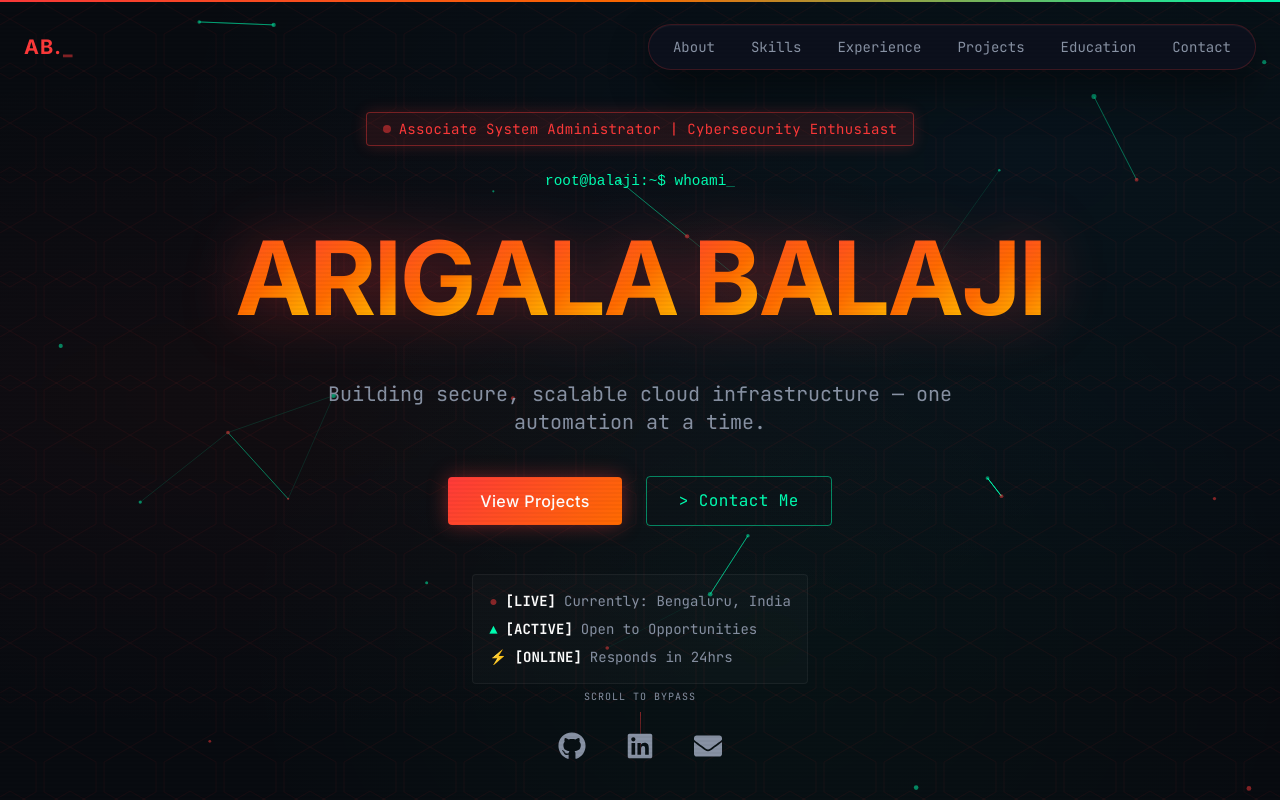
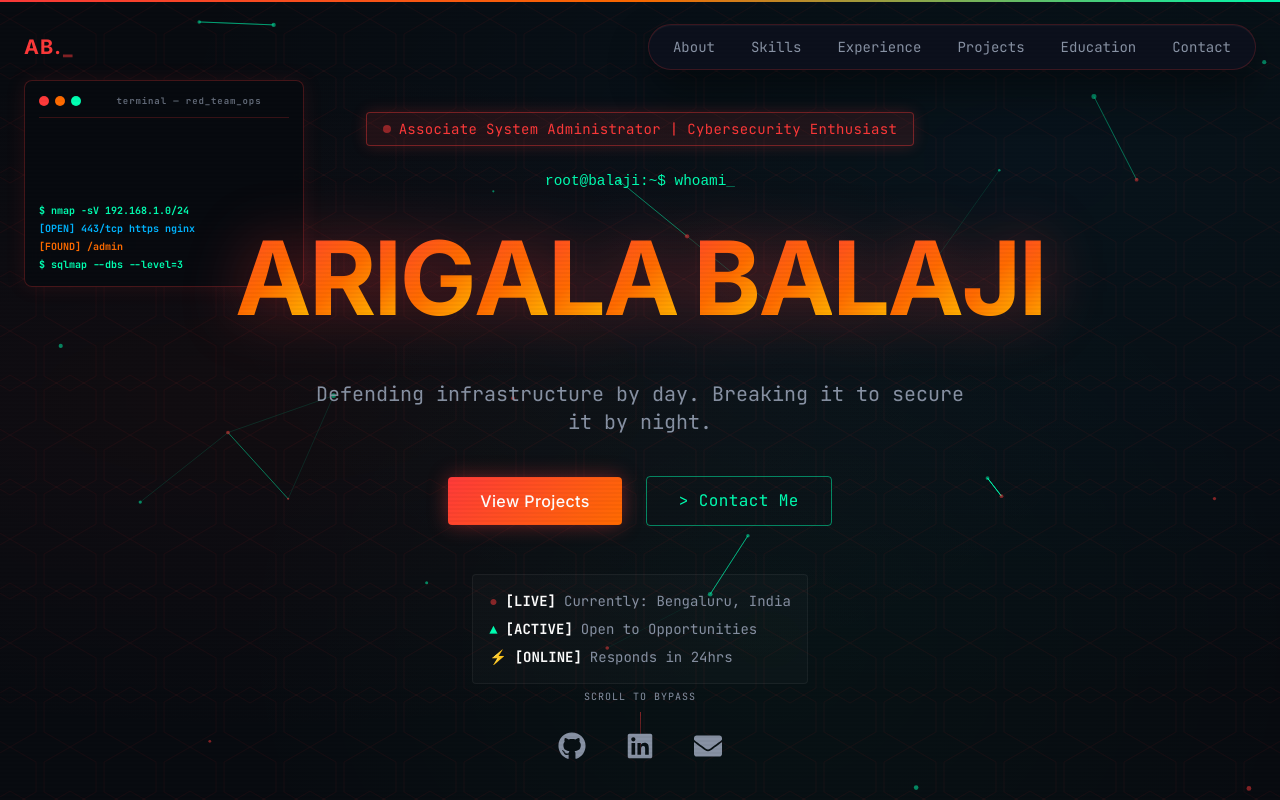
Before and after one commit to balaji8331/Portfolio, a React (Vite) app: page / in a window 1280 px wide. Shown: the top 800 px of the page. Built offline with nearby package versions, Linux system fonts and the light colour scheme.

Commit message:
Add AnimatedTerminal widget to Hero and fix @theme CSS linting warning

```diff
--- a/src/components/sections/Hero.tsx
+++ b/src/components/sections/Hero.tsx
@@ -5,6 +5,89 @@ import { loadSlim } from '@tsparticles/slim';
 import { tsParticles } from '@tsparticles/engine';
 import { FaGithub as Github, FaLinkedin as Linkedin, FaEnvelope as Mail } from 'react-icons/fa';
 import { content } from '../../data/content';
+
+const terminalLines = [
+  { color: '#00FFB2', text: '$ nmap -sV 192.168.1.0/24' },
+  { color: '#8892A4', text: 'Scanning 256 hosts...' },
+  { color: '#00B4FF', text: '[OPEN] 22/tcp  ssh OpenSSH' },
+  { color: '#00B4FF', text: '[OPEN] 443/tcp https nginx' },
+  { color: '#00FFB2', text: '$ gobuster dir -u target.local' },
+  { color: '#FF6B00', text: '[FOUND] /admin' },
+  { color: '#FF6B00', text: '[FOUND] /backup  ' },
+  { color: '#00FFB2', text: '$ sqlmap --dbs --level=3' },
+  { color: '#FF3A3A', text: '[VULN] SQL Injection detected!' },
+  { color: '#00FFB2', text: '$ msfconsole -q' },
+  { color: '#FF3A3A', text: '[ACCESS] Shell established ✓' },
+  { color: '#00FFB2', text: '$ whoami' },
+  { color: '#FF6B00', text: 'arigala_balaji' },
+  { color: '#8892A4', text: '---------------------' },
+];
+
+const AnimatedTerminal = () => {
+  const [lines, setLines] = useState<{id: number, lineIdx: number}[]>([]);
+  const countRef = React.useRef(0);
+
+  useEffect(() => {
+    const interval = setInterval(() => {
+      setLines(prev => {
+        const nextLineIdx = countRef.current % terminalLines.length;
+        const newLines = [...prev, { id: countRef.current, lineIdx: nextLineIdx }];
+        countRef.current += 1;
+        if (newLines.length > 8) {
+          return newLines.slice(newLines.length - 8);
+        }
+        return newLines;
+      });
+    }, 1500);
+    return () => clearInterval(interval);
+  }, []);
+
+  return (
+    <div
+      className="hidden lg:block absolute z-10"
+      style={{
+        top: '80px',
+        left: '24px',
+        width: '280px',
+        background: 'rgba(8, 11, 16, 0.85)',
+        backdropFilter: 'blur(12px)',
+        border: '1px solid rgba(255, 58, 58, 0.25)',
+        borderRadius: '8px',
+        padding: '12px 14px',
+        fontFamily: "'JetBrains Mono', monospace",
+        fontSize: '10px',
+        lineHeight: '1.8',
+        boxShadow: '0 0 20px rgba(255,58,58,0.1)',
+        animation: 'flicker 3s infinite'
+      }}
+    >
+      <div className="flex items-center gap-2 mb-3 pb-2 border-b border-[#FF3A3A]/20">
+        <div className="flex gap-1.5">
+          <div className="w-2.5 h-2.5 rounded-full bg-[#FF3A3A]"></div>
+          <div className="w-2.5 h-2.5 rounded-full bg-[#FF6B00]"></div>
+          <div className="w-2.5 h-2.5 rounded-full bg-[#00FFB2]"></div>
+        </div>
+        <div className="text-[#8892A4] text-[9px] mx-auto opacity-70 tracking-widest font-mono font-bold">
+          terminal &mdash; red_team_ops
+        </div>
+      </div>
+      <div className="flex flex-col justify-end min-h-[144px] overflow-hidden">
+        {lines.map((item) => (
+          <motion.div
+            key={item.id}
+            initial={{ opacity: 0, x: -10 }}
+            animate={{ opacity: 1, x: 0 }}
+            transition={{ duration: 0.3 }}
+            style={{ color: terminalLines[item.lineIdx].color }}
+            className="whitespace-pre font-mono font-bold"
+          >
+            {terminalLines[item.lineIdx].text}
+          </motion.div>
+        ))}
+      </div>
+    </div>
+  );
+};
 
 export const Hero = () => {
   const [init, setInit] = useState(false);
@@ -46,6 +129,7 @@ export const Hero = () => {
 
   return (
     <section id="hero" className="relative min-h-screen flex items-center justify-center pt-20 overflow-hidden">
+      <AnimatedTerminal />
       {init && (
         <Particles
           id="tsparticles"
--- a/src/data/content.ts
+++ b/src/data/content.ts
@@ -2,7 +2,7 @@ export const content = {
   hero: {
     name: "ARIGALA BALAJI",
     title: "Associate System Administrator | Cybersecurity Enthusiast",
-    subtitle: "Building secure, scalable cloud infrastructure — one automation at a time.",
+    subtitle: "Defending infrastructure by day. Breaking it to secure it by night.",
   },
   about: {
     bio: "B.Tech CSE (Cyber Security) graduate from Kalasalingam University (2025). Currently working as Associate System Administrator at GISUL Software Solutions / DGM Technologies, Bengaluru. Passionate about cloud infrastructure, security automation, and ethical hacking. Active on TryHackMe and PortSwigger Web Security Academy.",
--- a/src/index.css
+++ b/src/index.css
@@ -180,3 +180,8 @@ body::after {
   50% { transform: translateX(5px); }
   75% { transform: translateX(-5px); }
 }
+
+@keyframes flicker {
+  0%, 100% { opacity: 1; }
+  50% { opacity: 0.95; }
+}
```
